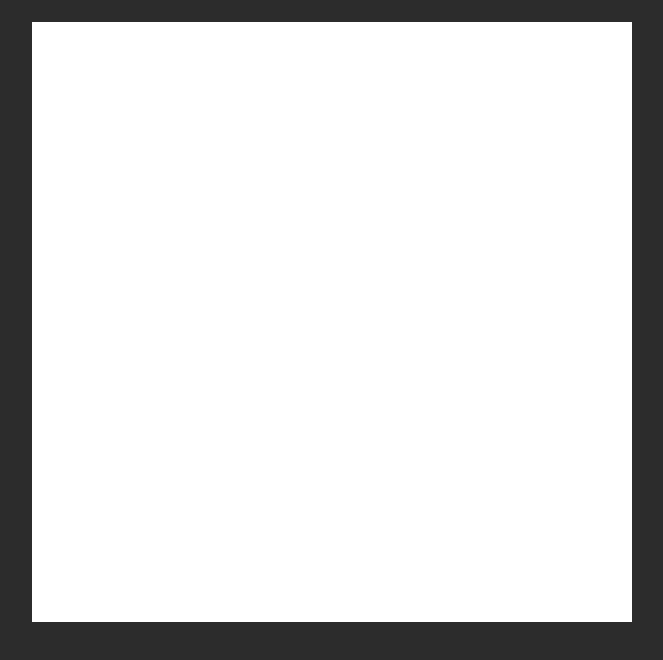
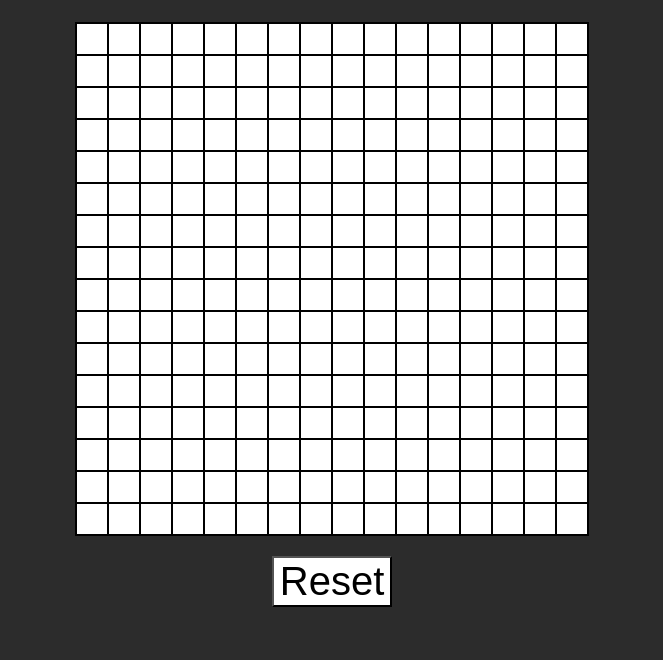
Before and after one commit to estacioramalho/etch-a-sketch, a plain HTML site: page index.html in a window 1280 px wide. Shown: the part 86-746 px from the top of the page, without its empty margins (308-971 px from the left). Drawn offline with Linux system fonts and the light colour scheme.

Commit message:
Updated Layout and Script

```diff
--- a/index.html
+++ b/index.html
@@ -13,11 +13,15 @@
     </div>
 
     <main>
-        <div class="placeholder">
 
+        <div class="canvas" id="canvas">
+            <div class="cell" id="cell"></div>
         </div>
 
     </main>
+    <div class="footer"">
+        <button> Reset</button>
+    </div>
 
     <script src="script.js"></script>
 </body>
--- a/script.js
+++ b/script.js
@@ -0,0 +1,40 @@
+const canvas = document.getElementById('canvas');
+const cell = document.getElementById('cell');
+const resetButton = document.querySelector('button');
+
+let isMouseDown = false;
+
+function cellClicked() {
+  this.style.backgroundColor = 'black';
+}
+
+function handleMouseDown() {
+  isMouseDown = true;
+  cellClicked.call(this);
+}
+
+function handleMouseEnter() {
+  if (isMouseDown) {
+    cellClicked.call(this);
+  }
+}
+
+function handleMouseUp() {
+  isMouseDown = false;
+}
+
+for (let i = 0; i < 255; i++) {
+  const newCell = cell.cloneNode();
+  canvas.appendChild(newCell);
+  newCell.addEventListener('mousedown', handleMouseDown);
+  newCell.addEventListener('mouseenter', handleMouseEnter);
+}
+
+document.addEventListener('mouseup', handleMouseUp);
+
+resetButton.addEventListener('click', () => {
+  const cells = document.querySelectorAll('.cell');
+  for (let i = 0; i < cells.length; i++) {
+    cells[i].style.backgroundColor = 'white';
+  }
+});
--- a/styles.css
+++ b/styles.css
@@ -15,9 +15,37 @@ main{
     align-items: center;
 }
 
-.placeholder{
-    width: 600px;
-    height: 600px;
+.canvas{
+    width: 512px;
+    height: 512px;
     background-color: white;
+    display: flex;
+    border: 1px;
+    border-style: solid;
+    border-color: black;
+    flex-wrap: wrap;
+}
 
+.cell{
+    margin:0;
+    width: 32px;
+    height: 32px;
+    box-sizing: border-box;
+    border: 1px;
+    border-style: solid;
+    border-color: black;
+    background-color:white;
+    margin: 0;
 }
+
+button{
+    font-size: 40px;
+    background-color: white;
+}
+
+.footer{
+    margin: 20px;
+    display: flex;
+    align-items: center;
+    justify-content: center;
+}
```
